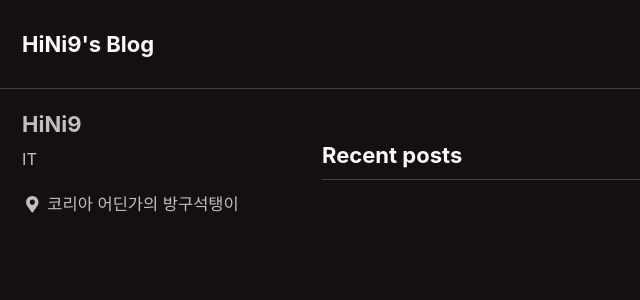
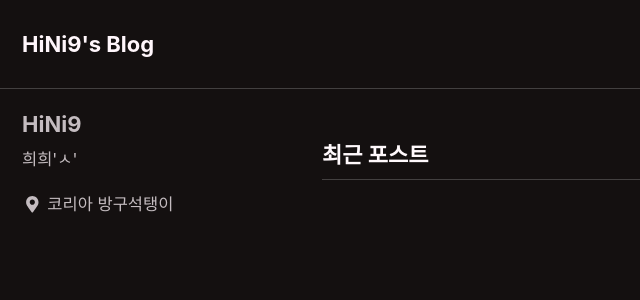
Before and after one commit to HiNi9/hini9.github.io, a Jekyll site: the page built from index.html, in a window 1280 px wide and 900 px high. Shown: the top 300 px of the window, without its empty margins (0-640 px from the left). Built offline with Jekyll 4.4.1, drawn with Linux system fonts in a browser that asks for light colours; cached includes are drawn as plain includes; nearby versions of some CDN libraries; the list of posts is cut into pages by our own code.

Commit message:
Update _config.yml

```diff
--- a/_config.yml
+++ b/_config.yml
@@ -15,7 +15,7 @@
 minimal_mistakes_skin    : "neon" # "air", "aqua", "contrast", "dark", "dirt", "neon", "mint", "plum", "sunrise"
 
 # Site Settings
-locale                   : "en-US"
+locale                   : "ko"
 title                    : "HiNi9's Blog"
 title_separator          : "-"
 name                     : "HiNi9's Blog"
@@ -105,8 +105,8 @@ analytics:
 author:
   name             : "HiNi9"
   avatar           : # path of avatar image, e.g. "/assets/images/bio-photo.jpg"
-  bio              : "IT "
-  location         : "코리아 어딘가의 방구석탱이"
+  bio              : "희희'ㅅ'"
+  location         : "코리아 방구석탱이"
   email            :
   links:
     - label: "Email"
```
